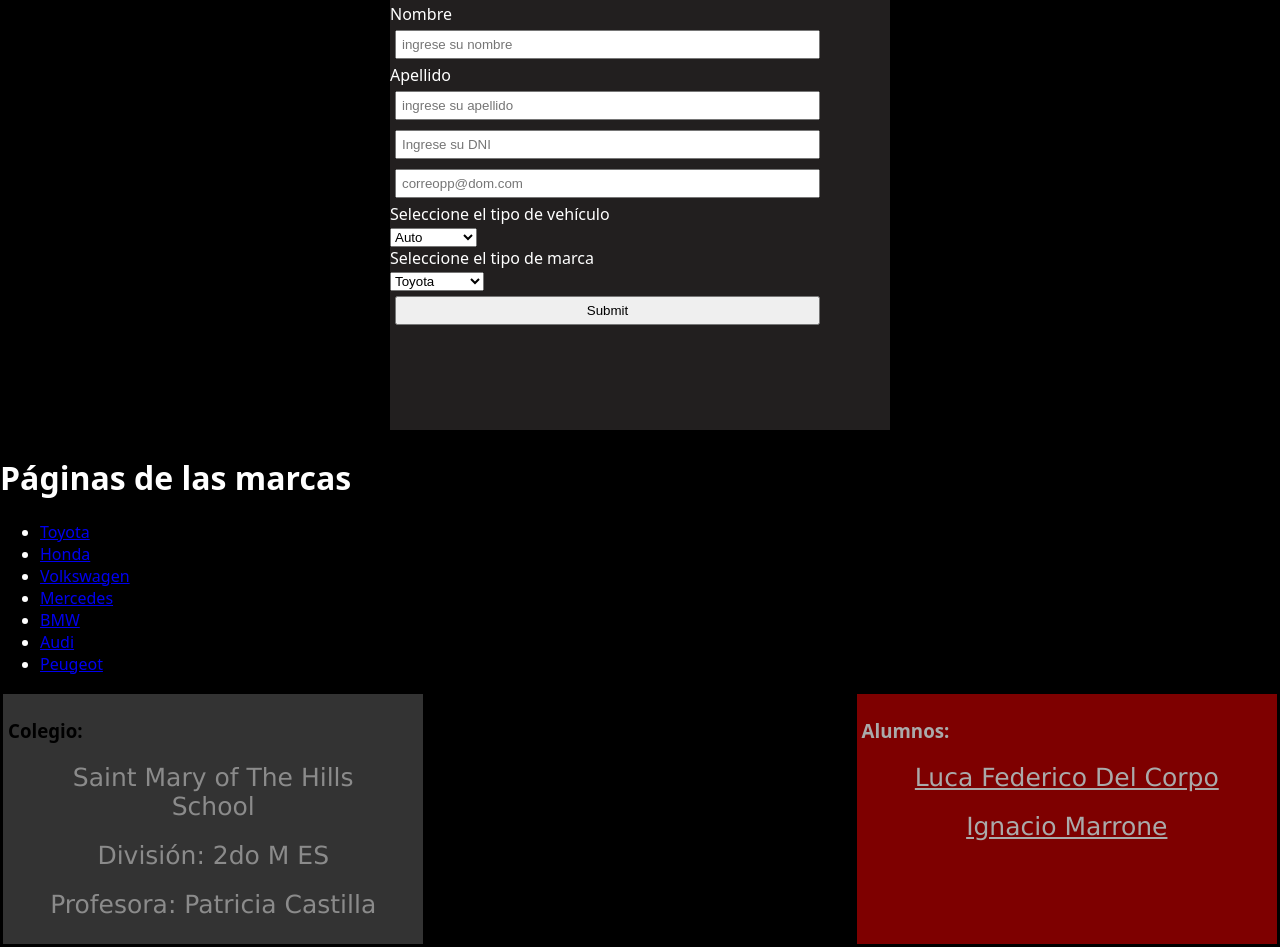
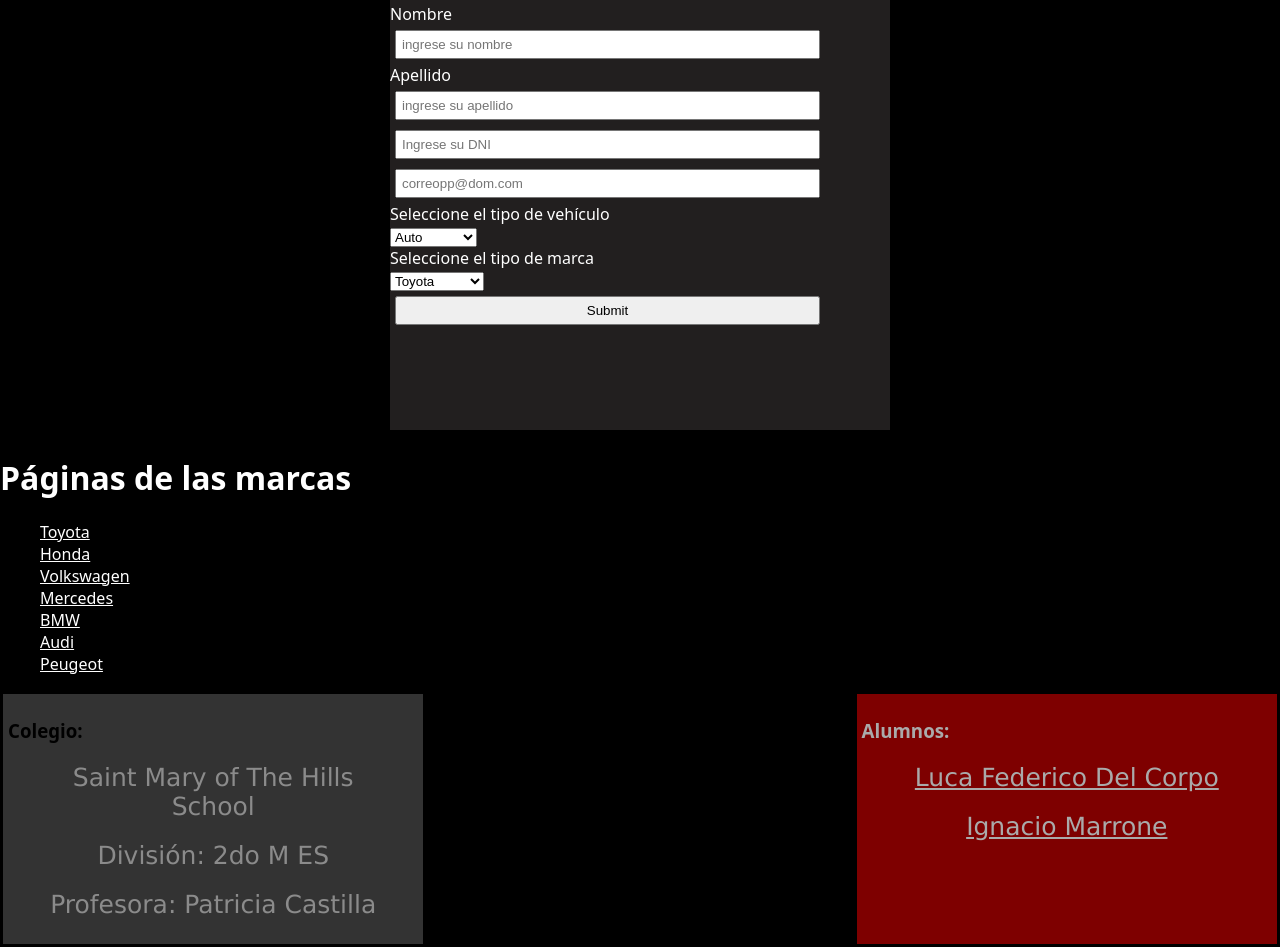
Before and after one commit to lucaynacho2012-byte/Del-Corpo-Marrone-Agencia-de-autos, a website: page nosotros.html in a window 1280 px wide. Shown: the part 409-1356 px from the top of the page. Drawn offline with Linux system fonts and the light colour scheme.

Commit message:
09865567890954567890

```diff
--- a/css/styles.css
+++ b/css/styles.css
@@ -199,7 +199,7 @@ margin: 5px;
 h1{
   color: white;
 }
-ul{
+ul li a{
 
   color: white;
 }
```
Also changed, not shown: index.html (+3 -0 lines), 1 other file.
